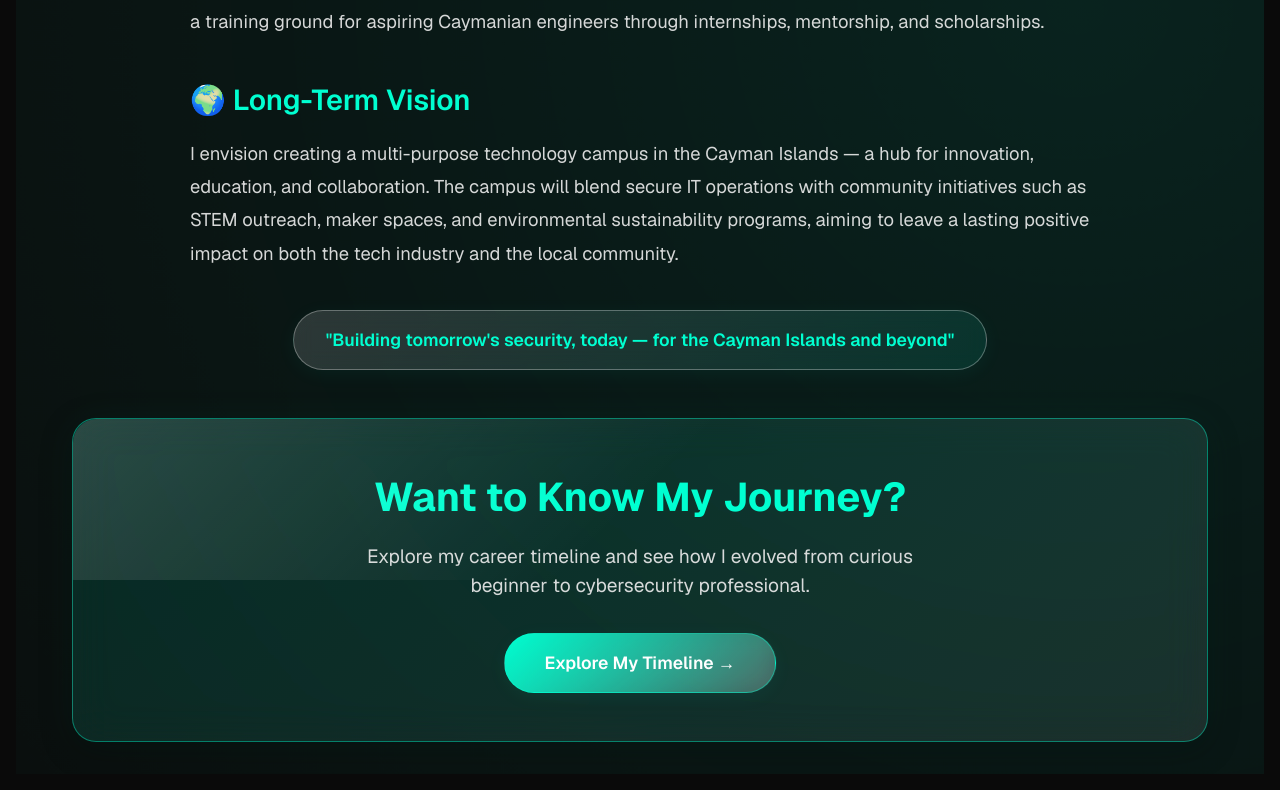
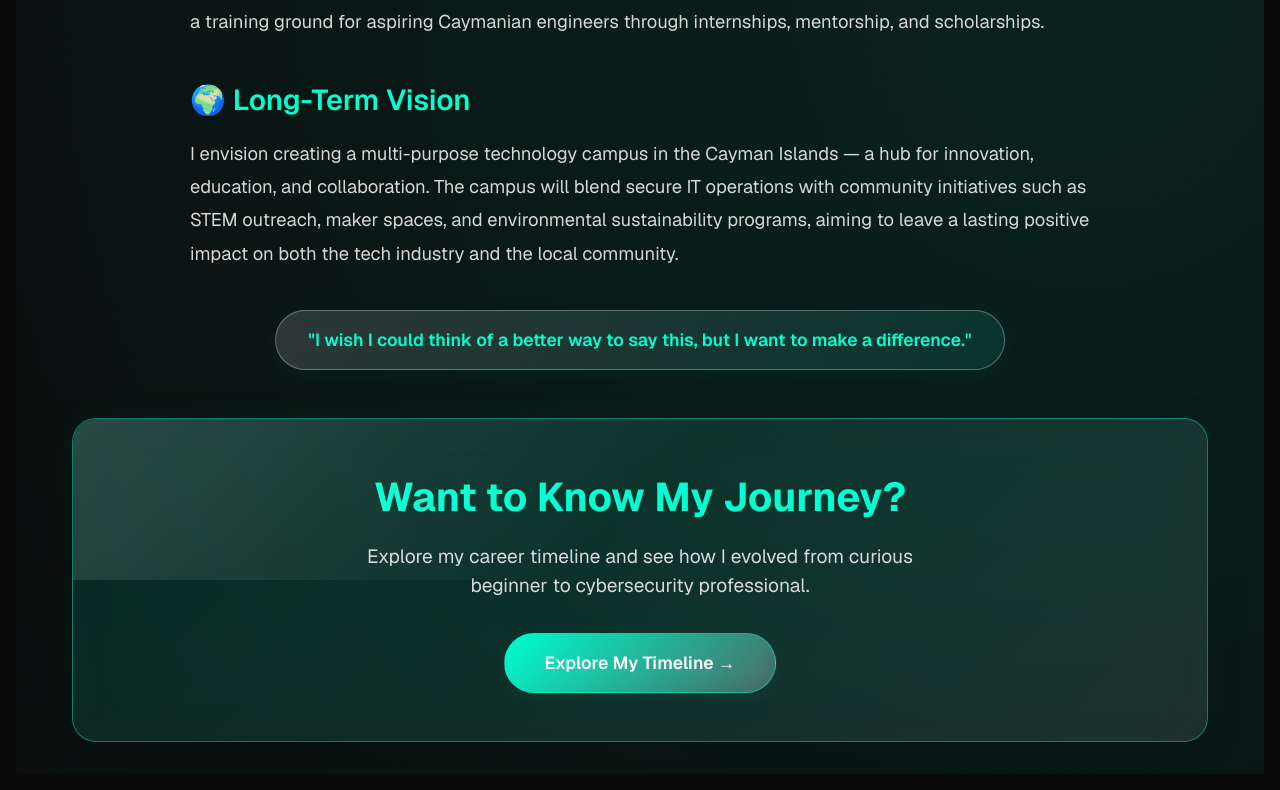
Before and after one commit to Ethancd19/ethanduval-portfolio, a Next.js app: page /about in a window 1280 px wide. Shown: the part 3168-3958 px from the top of the page. Built offline with nearby package versions, Linux system fonts and the light colour scheme.

Commit message:
fix: update apostrophes and quotes to HTML entities in AboutPage

```diff
--- a/src/app/about/page.tsx
+++ b/src/app/about/page.tsx
@@ -207,10 +207,10 @@ export default function AboutPage() {
               margin: "0 auto",
             }}
           >
-            I'm Ethan Duval, a cybersecurity engineer from the Cayman Islands
+            I&apos;m Ethan Duval, a cybersecurity engineer from the Cayman Islands
             with a passion for building secure systems and protecting digital
             assets. From building my first home lab in high school to pursuing a
-            Master's in Secure Information Systems, my journey has been driven
+            Master&apos;s in Secure Information Systems, my journey has been driven
             by curiosity and a commitment to making the digital world safer. I
             believe in making security accessible and understandable for
             everyone, fostering a culture of awareness and resilience.
@@ -995,8 +995,7 @@ export default function AboutPage() {
                     fontSize: "1.1rem",
                   }}
                 >
-                  "Building tomorrow's security, today — for the Cayman Islands
-                  and beyond"
+                  &quot;I wish I could think of a better way to say this, but I want to make a difference.&quot;
                 </span>
               </div>
             </div>
```
